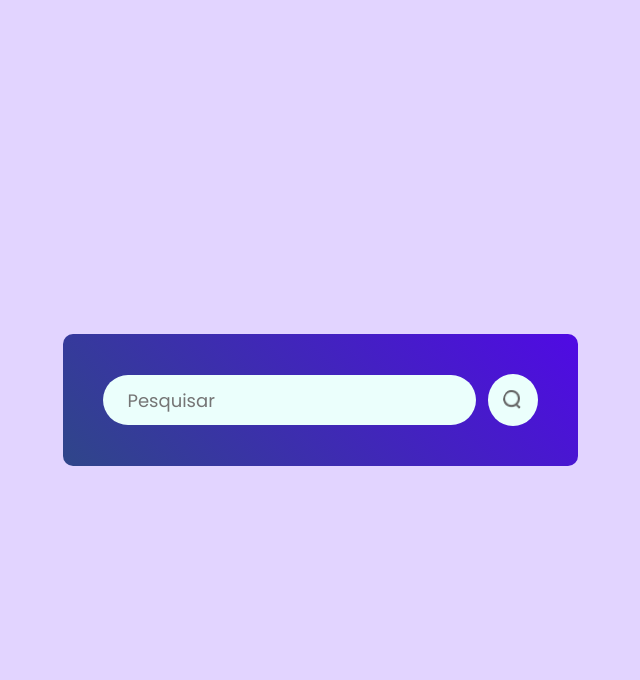
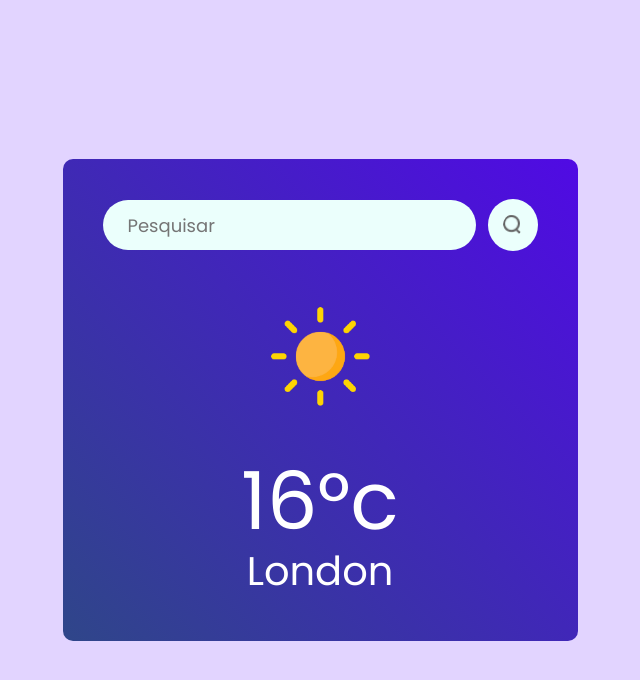
Before and after one commit to ArthurCaixet0/Weather-API-React-Project, a React (Vite) app: page / in a window 1280 px wide. Shown: the top 680 px of the page, without its empty margins (320-960 px from the left). Built offline with nearby package versions, Linux system fonts and the light colour scheme.

Commit message:
Atualizado estilos CSS para .temperature e .location

```diff
--- a/src/components/Weather.css
+++ b/src/components/Weather.css
@@ -29,3 +29,16 @@
    background: #ebfffc;
    cursor: pointer;
 }
+.weather-icon {
+    width: 150px;
+    margin: 30px 0;
+}
+.temperature {
+    color: #fff;
+    font-size: 80px;
+    line-height: 1;
+}
+.location {
+    color: #fff;
+    font-size: 40px;
+}
--- a/src/components/Weather.jsx
+++ b/src/components/Weather.jsx
@@ -16,7 +16,10 @@
         <input type="text" placeholder='Pesquisar'/>
         <img src={search_icon} alt="" />
       </div>
-      <img src="" alt="" />
+      <img src={clear_icon} alt="" className='weather-icon' />
+      <p className='temperature'>16°c</p>
+      <p className='location'>London</p>
+
     </div>
   )
 }
```
